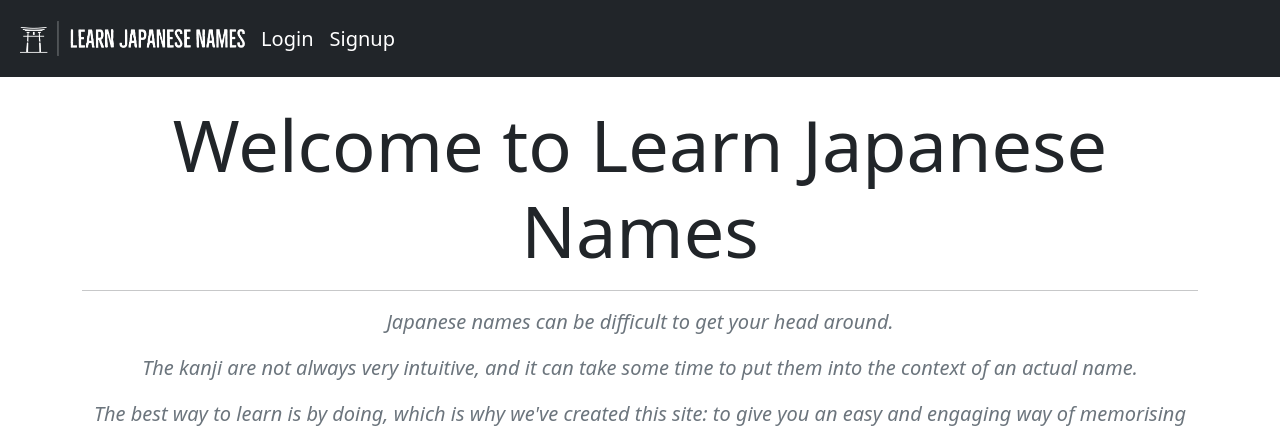
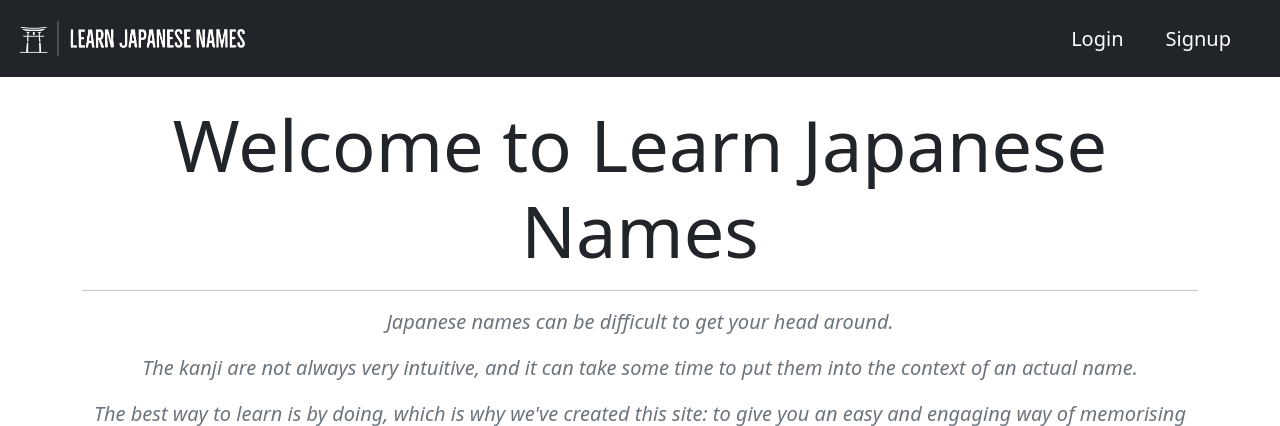
Before and after one commit to Joel-Pearce/learn-japanese-names, a Django app: page / in a window 1280 px wide. Shown: the top 426 px of the page. Run offline with Django 3.2, Linux system fonts and the light colour scheme.

Commit message:
re-align navbar items

```diff
--- a/flashcards/templates/flashcards/base.html
+++ b/flashcards/templates/flashcards/base.html
@@ -23,10 +23,11 @@
             <a class="navbar-brand" href="{% url 'home' %}">
                 <img src="{% static 'flashcards/images/logo.png' %}" height="35px" alt="logo">
             </a>
-            <a class="navbar-brand mb-0 h1" href="{% url 'login' %}">Login</a>
-            <a class="navbar-brand mb-0 h1" href="{% url 'signup' %}">Signup</a>
+            <div class="d-flex">
+                <a class="navbar-brand mb-0 h1 btn btn-dark" role="button" href="{% url 'login' %}">Login</a>
+                <a class="navbar-brand mb-0 h1 btn btn-dark" role="button" href="{% url 'signup' %}">Signup</a>
+            </div>
         {% endif %}
-        <div class="container-fluid">
 
     </nav>
 
```
